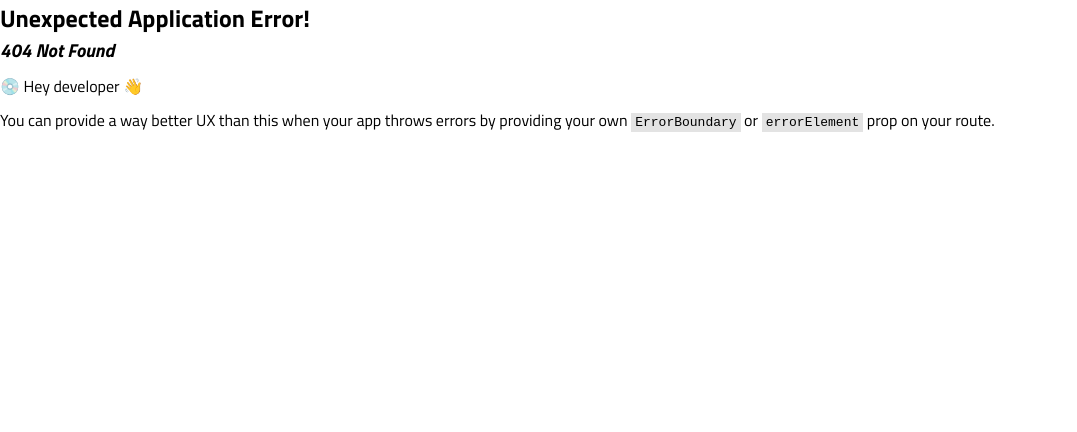
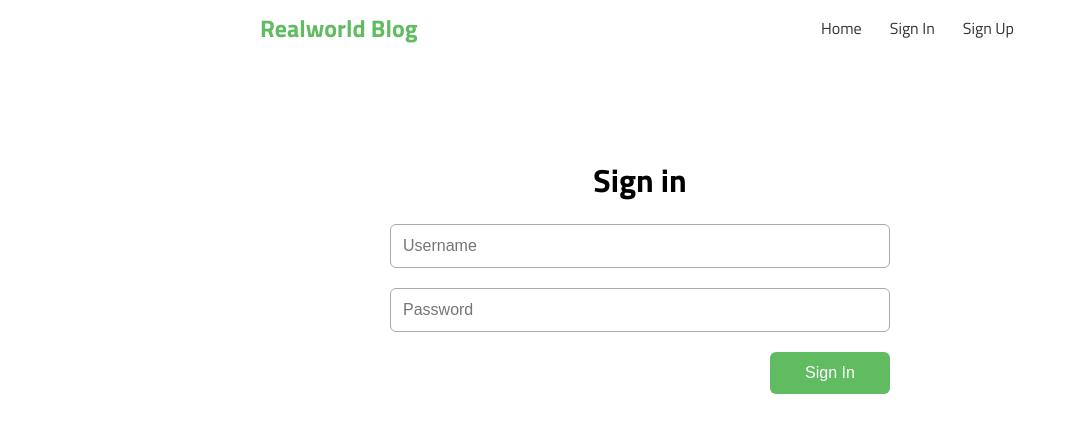
Before and after one commit to Bunh3k/my-react-blog-project, a React (Vite) app: page /sign-in in a window 1280 px wide. Before the commit this address had no page. Shown: the top 432 px of the page, without its empty margins (0-1077 px from the left). Built offline with nearby package versions, Linux system fonts and the light colour scheme.

Commit message:
SignIn page commit

```diff
--- a/package.json
+++ b/package.json
@@ -13,6 +13,7 @@
   "dependencies": {
     "react": "^19.2.4",
     "react-dom": "^19.2.4",
+    "react-hook-form": "^7.72.0",
     "react-icons": "^5.6.0",
     "react-markdown": "^10.1.0",
     "react-router-dom": "^7.13.1"
--- a/src/App.jsx
+++ b/src/App.jsx
@@ -14,6 +14,7 @@ import RootLayout from './Layout/RootLayout'
 //pages
 import Home from './Pages/Home'
 import ArticlePage from './Pages/ArticlePage'
+import SignInPage from './Pages/SignInPage'
 
 
 
@@ -22,6 +23,7 @@ const router = createBrowserRouter(
     <Route path='/' element={<RootLayout/>}>
       <Route index element={<Home/>}/>
       <Route path='articles/:slug' element={<ArticlePage/>}/>
+      <Route path='sign-in' element={<SignInPage/>}/>
     </Route>
   )
 )
--- a/src/Pages/ArticlePage.jsx
+++ b/src/Pages/ArticlePage.jsx
@@ -4,6 +4,7 @@ import { getArticle } from "../services/api";
 import { ArticleBanner } from "../components/Banner";
 import UserInfo from "../components/UserInfo";
 import ReactMarkdown from 'react-markdown';
+import Loading from "../components/Loading";
 
 export default function ArticlePage(){
     const { slug } = useParams()
@@ -30,7 +31,7 @@ export default function ArticlePage(){
     return(
         <div className="article-page">
 
-            {loading && <p className="status-text">Loading...</p>}
+            {loading && <Loading/>}
             {error && <p className="status-text">{error}</p>}
 
             {!loading && article && (
--- a/src/Pages/Home.jsx
+++ b/src/Pages/Home.jsx
@@ -4,6 +4,7 @@ import ArticleList from "../components/ArticleList"
 import Pagination from "../components/Pagination"
 import { useEffect, useState } from "react"
 import { getArticles } from "../services/api"
+import Loading from "../components/Loading"
 
 
 export default function Home(){
@@ -39,7 +40,7 @@ export default function Home(){
             <div className="home-container">
                 <SideTagbar/>
 
-                {loading && <p className="status-text">Loading...</p>}
+                {loading && <Loading/>}
                 {error && <p className="status-text">{error}</p>}
 
                 {!loading && !error && <ArticleList articles={articles}/>}
@@ -50,6 +51,7 @@ export default function Home(){
                         onPageChange={setPage}
                     />
                 )}
+
             </div>
         </div>
     )
--- /dev/null
+++ b/src/Pages/SignInPage.jsx
@@ -0,0 +1,68 @@
+import { useState } from "react";
+import { useForm } from "react-hook-form"
+import { useNavigate } from "react-router-dom";
+import { loginUser } from "../services/api";
+
+export default function SingInPage(){
+    const { register, handleSubmit, formState: {errors}} = useForm();
+
+    const [serverError, setServerError] = useState("")
+    const [loading, setLoading] = useState(false)
+    const navigate = useNavigate()
+
+    const onSubmit = async(data) => {
+        setServerError("")
+        setLoading(true)
+
+        try{
+            const result = await loginUser(data)
+
+            localStorage.setItem("token", result.user.token);
+            localStorage.setItem("user", JSON.stringify(result.user));
+
+            navigate("/")
+        } catch(error){
+            setServerError(error.message)
+        } finally{
+            setLoading(false)
+        }
+    };
+
+    return(
+        <div className="sign-in-page">
+            <h1>Sign in</h1>
+            <form onSubmit={handleSubmit(onSubmit)}>
+                <input
+                    type="email"
+                    placeholder="Username"
+                    {...register("email",
+                        {
+                            required: "Email is required",
+                            pattern: {
+                                value: "/^\S+@\S+\.\S+$/",
+                                message: "Enter a valid email"
+                            }
+                        }
+                    )}
+                />
+                {errors.email && <p className="error">{errors.email.message}</p>}
+
+
+                <input
+                    type="password"
+                    placeholder="Password"
+                    {...register("password",
+                        {required: "Password is required"}
+                    )}
+                />
+                {errors.password && <p className="error">{errors.password.message}</p>}
+
+                {serverError && <p className="error">{serverError}</p>}
+
+                <button type="submit" disabled={loading}>
+                    {loading ? "Signing In..." : "Sign In"}
+                </button>
+            </form>
+        </div>
+    )
+}
--- /dev/null
+++ b/src/components/Loading.jsx
@@ -0,0 +1,10 @@
+import { IoReload } from "react-icons/io5";
+
+export default function Loading(){
+    return(
+        <div className="loading">
+            <IoReload className="spinner"/>
+            <p>Loading...</p>
+        </div>
+    )
+}
--- a/src/components/Navbar.jsx
+++ b/src/components/Navbar.jsx
@@ -7,7 +7,7 @@ export default function Navbar(){
                 <nav>
                     <h2>Realworld Blog</h2>
                     <Link to='/'>Home</Link>
-                    <Link>Sign In</Link>
+                    <Link to='sign-in'>Sign In</Link>
                     <Link>Sign Up</Link>
                 </nav>
             </header>
--- a/src/index.css
+++ b/src/index.css
@@ -287,3 +287,76 @@ header nav a:hover {
     font-size: 12.8px;
     font-weight: 400;
 }
+
+/* loading */
+.spinner {
+    animation: spin 1s linear infinite;
+    font-size: 30px;
+    animation: spin 0.8s linear infinite;
+}
+
+@keyframes spin {
+    from {
+        transform: rotate(0deg);
+    }
+
+    to {
+        transform: rotate(360deg);
+    }
+}
+
+.loading {
+    display: flex;
+    flex-direction: column;
+    justify-content: center;
+    align-items: center;
+    height: 100px;
+    color: #61BB61;
+}
+
+/* sign in page */
+.sign-in-page {
+    max-width: 500px;
+    margin: 80px auto;
+    padding: 20px;
+}
+
+.sign-in-page h1 {
+    text-align: center;
+    margin-bottom: 20px;
+}
+
+.sign-in-page form {
+    display: flex;
+    flex-direction: column;
+    gap: 20px;
+}
+
+.sign-in-page form input {
+    padding: 12px;
+    border: 1px solid #AAAAAA;
+    border-radius: 6px;
+    font-size: 16px;
+}
+
+.sign-in-page form button {
+    align-self: flex-end;
+    width: 120px;
+    padding: 12px;
+    border: none;
+    border-radius: 6px;
+    background: #61BB61;
+    color: white;
+    font-size: 16px;
+    cursor: pointer;
+}
+
+.sign-in-page form button:disabled {
+    opacity: 0.6;
+    cursor: not-allowed;
+}
+
+.error {
+    color: red;
+    font-size: 14px;
+}
--- a/src/services/api.jsx
+++ b/src/services/api.jsx
@@ -20,3 +20,22 @@ export async function getArticle(slug){
 
     return res.json()
 }
+
+export async function loginUser({email, password}){
+    const res = await fetch(`${BASE_URL}/users/login`,{
+        method: "POST",
+        headers: {
+            "Content-Type": "application/json"
+        },
+        body: JSON.stringify({
+            user: {email, password}
+        })
+    })
+
+    const data = res.json()
+
+    if(!res.ok){
+        throw new Error("Username or password is wrong")
+    }
+    return data
+}
```
Also changed, not shown: 1 other file (tests, documents, lock files or other folders).
